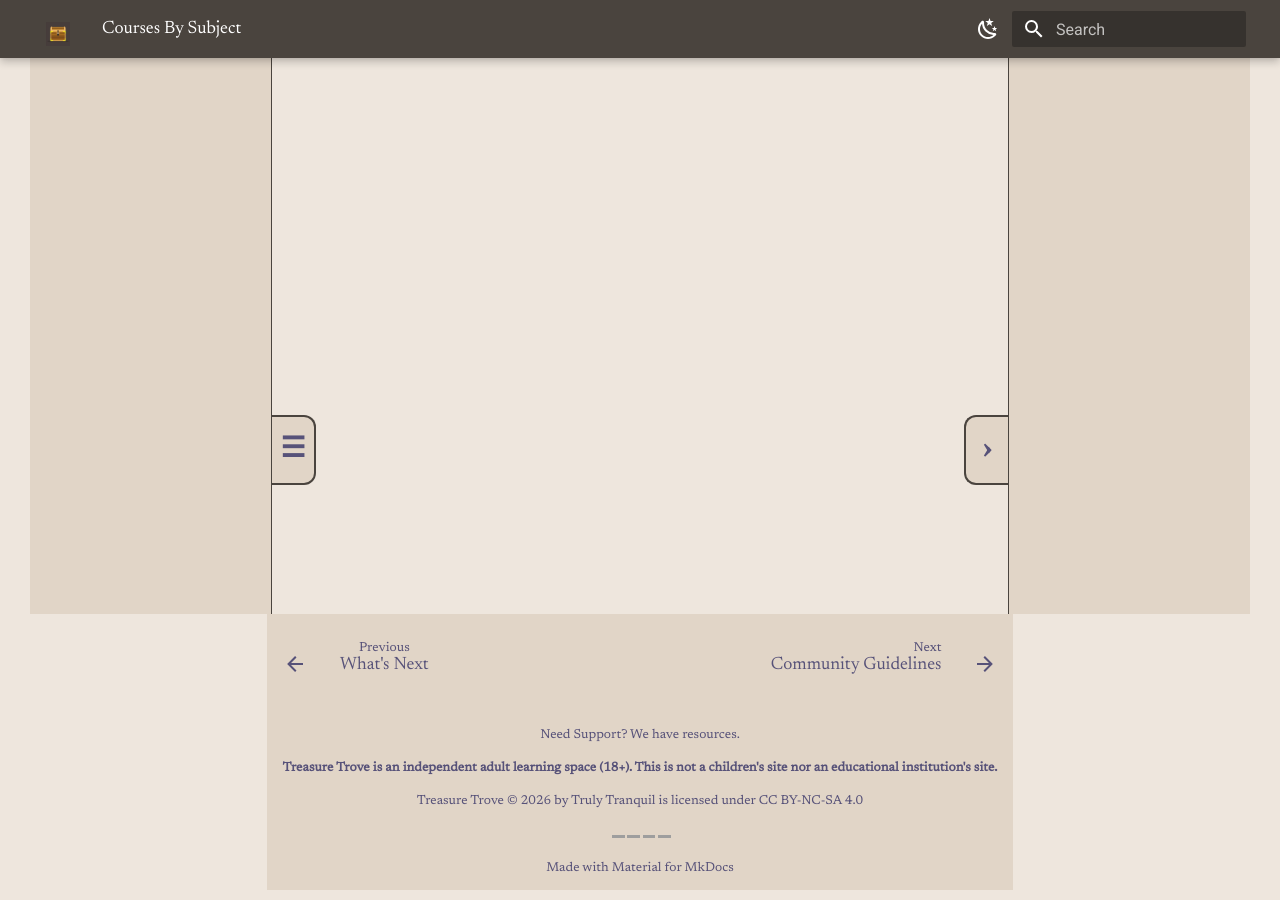
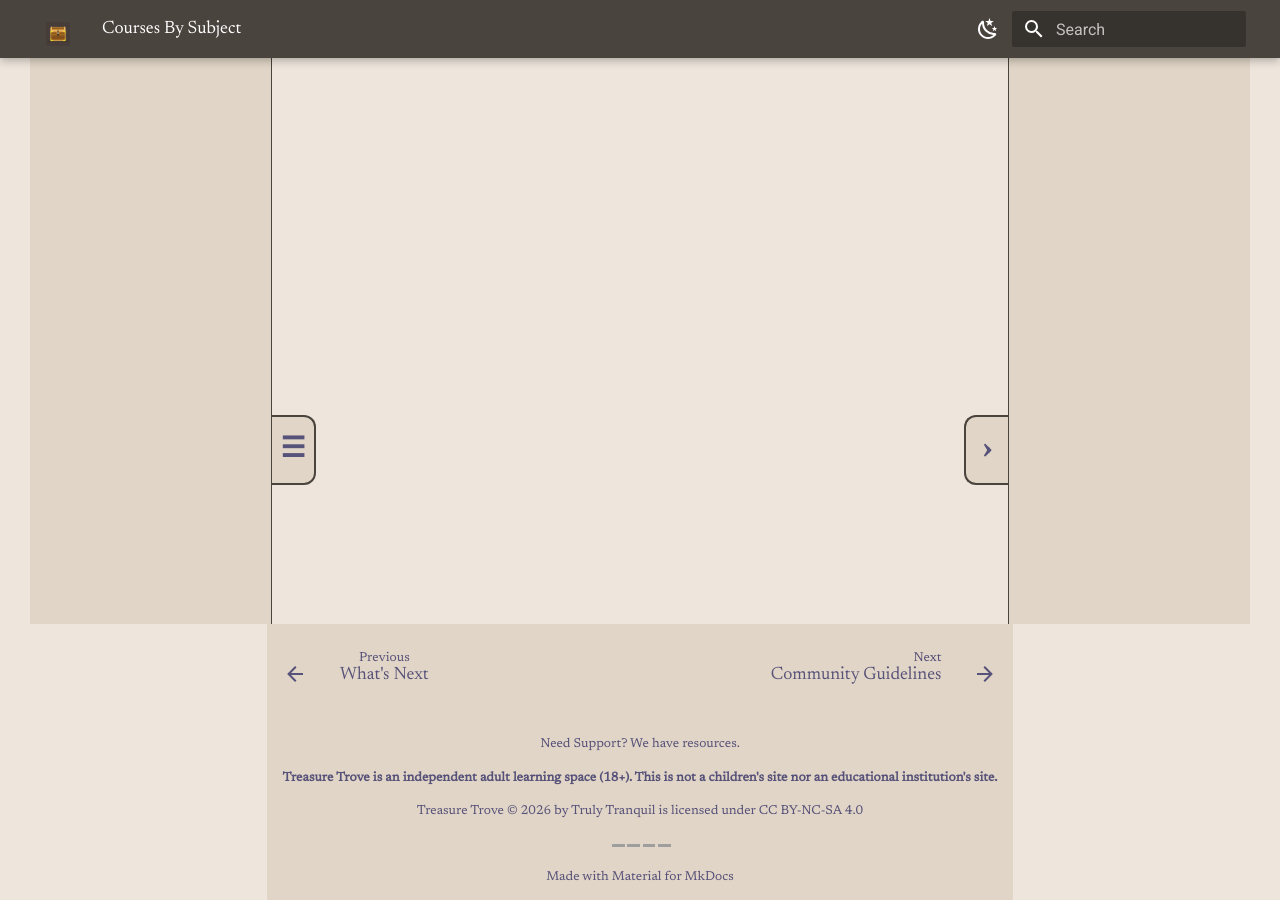
Before and after one commit to truly-tranquil/treasure-trove, an MkDocs documentation site: the page built from docs/courses/index.md, in a window 1280 px wide and 900 px high, scrolled down 326 px. Built offline with MkDocs 1.6.1 and Material for MkDocs 9.7.7, drawn with Linux system fonts in a browser that asks for light colours; grey boxes are pictures that could not be loaded.

Commit message:
Anchor desktop sidebars flush to the viewport
Set the desktop sidebar panel top/height explicitly so the background has no top or bottom gaps and does not overflow the viewport.

```diff
--- a/docs/stylesheets/extra.css
+++ b/docs/stylesheets/extra.css
@@ -309,9 +309,15 @@ textarea:focus-visible {
 
   /* Material collapses the sidebar to zero height on desktop and lets the
      inner scroll area overflow it. Give the panel a real height so its
-     background and border span the full column. */
-  .md-sidebar {
-    height: calc(100vh - 2.4rem);
+     background and border span the full column, and anchor it just below the
+     header with no top/bottom gaps. */
+  .md-sidebar,
+  .md-sidebar.md-sidebar--primary,
+  .md-sidebar.md-sidebar--secondary {
+    position: sticky;
+    top: 38.4px;
+    bottom: auto;
+    height: calc(100vh - 38.4px);
   }
 
   /* The nav elements paint the page background by default; continue the
```
